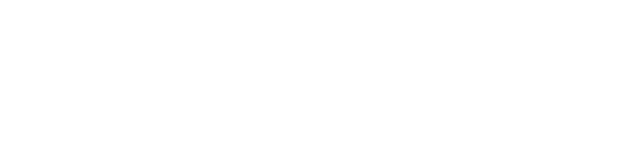
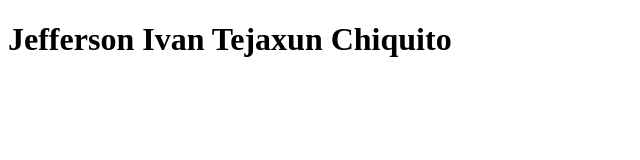
Before and after one commit to lvannn/carpeta-2, a plain HTML site: page index.html in a window 1280 px wide. Shown: the whole page, without its empty margins (0-640 px from the left). Drawn offline with Linux system fonts and the light colour scheme.

Commit message:
se agrego nombre del autor en index

```diff
--- a/index.html
+++ b/index.html
@@ -16,7 +16,7 @@
 
 <body>
 
-
+   <h1> Jefferson Ivan Tejaxun Chiquito</h1>
 
 </body>
 
```
